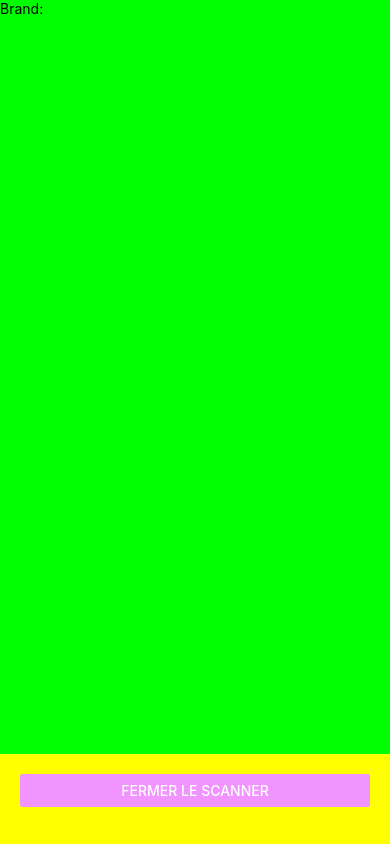
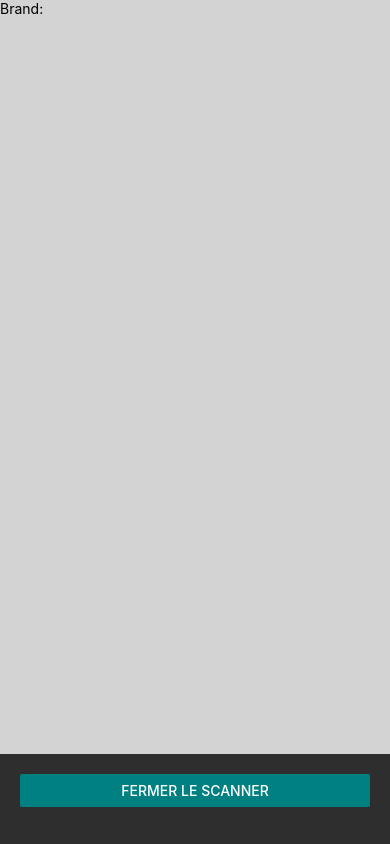
Before and after one commit to AlexandreT33/IsMyFoodGreen_Front, a React Native app: screen / in a window 390 px wide. Built offline with nearby package versions, Linux system fonts and the light colour scheme.

Commit message:
changement couleurs + modification image splash screen

```diff
--- a/App.js
+++ b/App.js
@@ -50,7 +50,7 @@ export default function App() {
 
             <Button
                 title={showQrScanner === true ? "Ouvrir le scanner": "Fermer le scanner"}
-                color="#f194ff"
+                color="#008080"
                 onPress={() => {setshowQrScanner(!showQrScanner)}}
             />
         </View>
@@ -60,11 +60,11 @@ export default function App() {
 
 const styles = StyleSheet.create({
   topbox: {
-    backgroundColor: '#00FF00',
+    backgroundColor: '#D3D3D3',
     flex: 15
   },
   bottombox: {
-    backgroundColor: '#FFFF00',
+    backgroundColor: '#2E2E2E',
     flex: 1,
     padding: 20,
   }
--- a/app.json
+++ b/app.json
@@ -7,7 +7,7 @@
     "icon": "./assets/icon.png",
     "userInterfaceStyle": "light",
     "splash": {
-      "image": "./assets/splash.png",
+      "image": "./assets/splash_screen.png",
       "resizeMode": "contain",
       "backgroundColor": "#ffffff"
     },
```
Also changed, not shown: assets/splash.png (deleted), assets/splash_screen.png (added).
